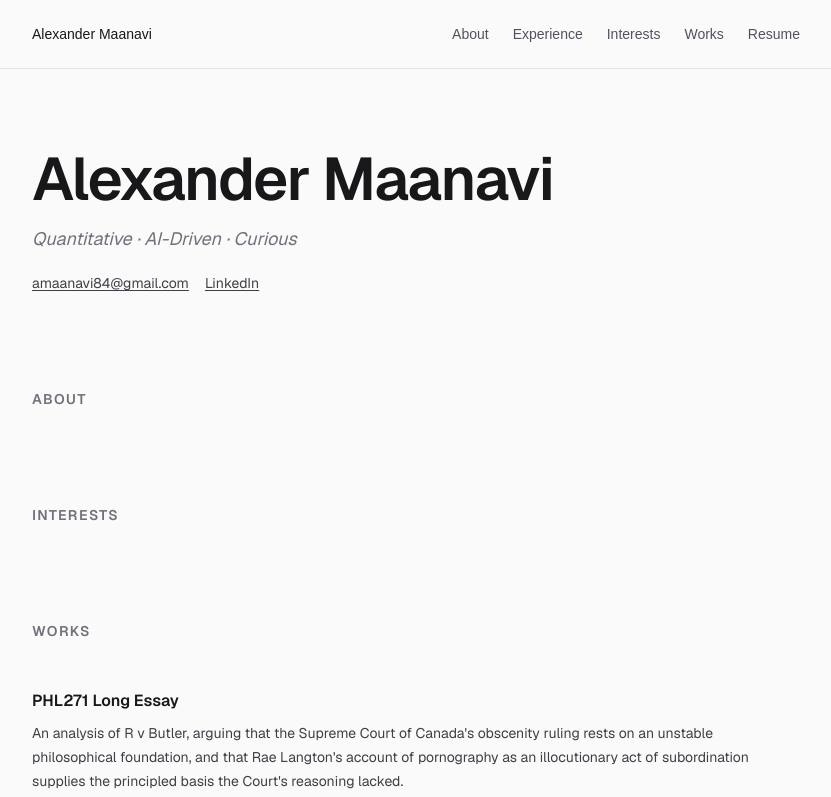
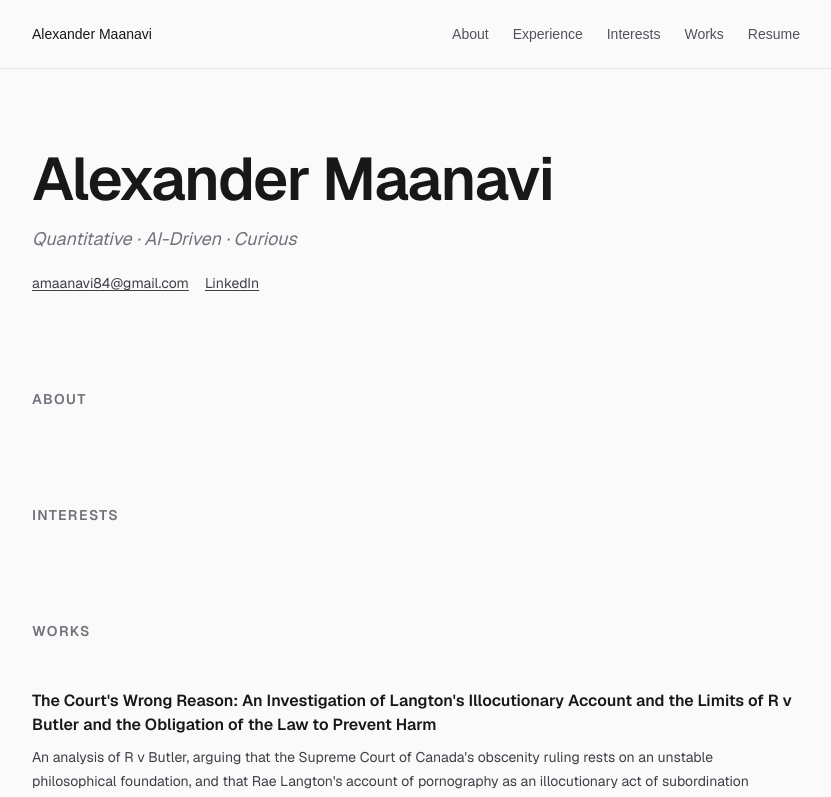
Before and after one commit to amaanavi/AFMwebsite, a Next.js app: page / in a window 1280 px wide. Shown: the top 797 px of the page, without its empty margins (224-1055 px from the left). Built offline with nearby package versions, Linux system fonts and the light colour scheme.

Commit message:
Use full essay title in Works section

```diff
--- a/src/data/resume.ts
+++ b/src/data/resume.ts
@@ -13,7 +13,8 @@ export const profile = {
 
 export const works = [
   {
-    title: "PHL271 Long Essay",
+    title:
+      "The Court's Wrong Reason: An Investigation of Langton's Illocutionary Account and the Limits of R v Butler and the Obligation of the Law to Prevent Harm",
     description:
       "An analysis of R v Butler, arguing that the Supreme Court of Canada's obscenity ruling rests on an unstable philosophical foundation, and that Rae Langton's account of pornography as an illocutionary act of subordination supplies the principled basis the Court's reasoning lacked.",
     href: "/phl271-long-essay.pdf",
```
